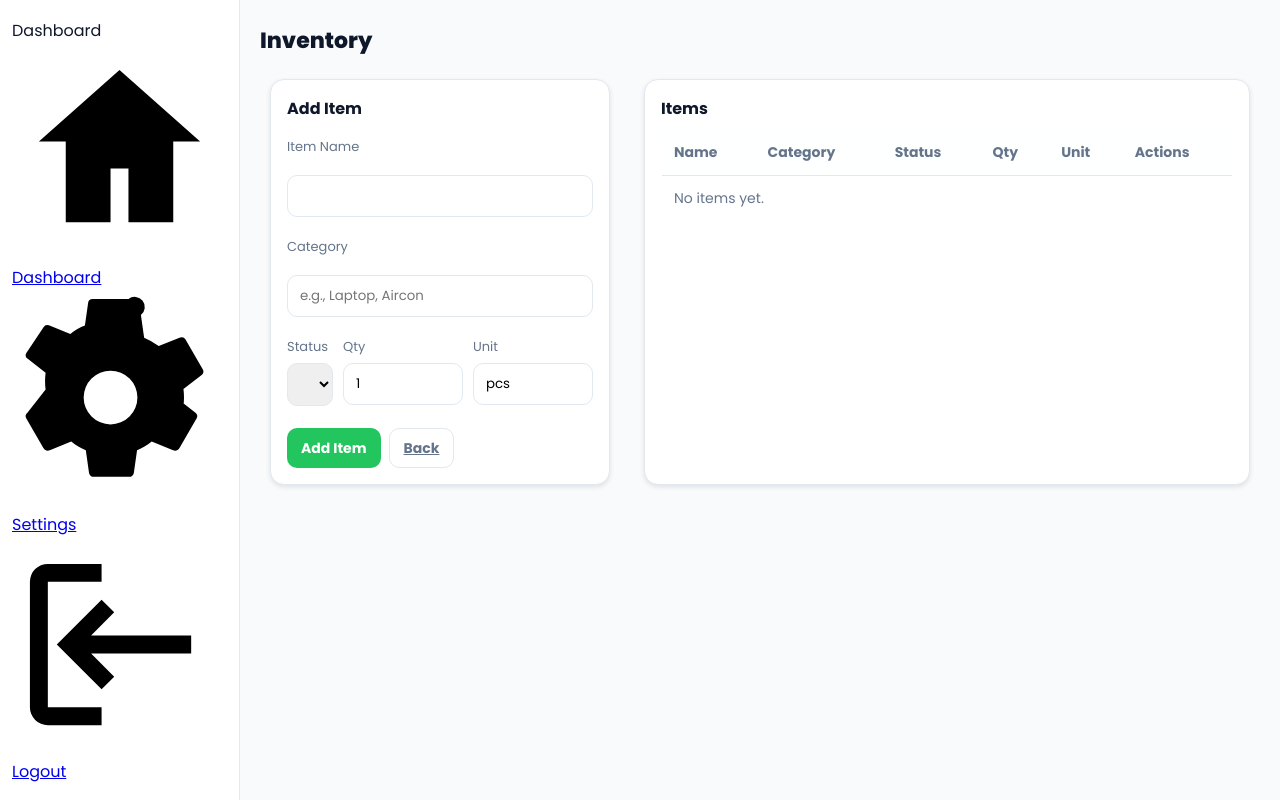
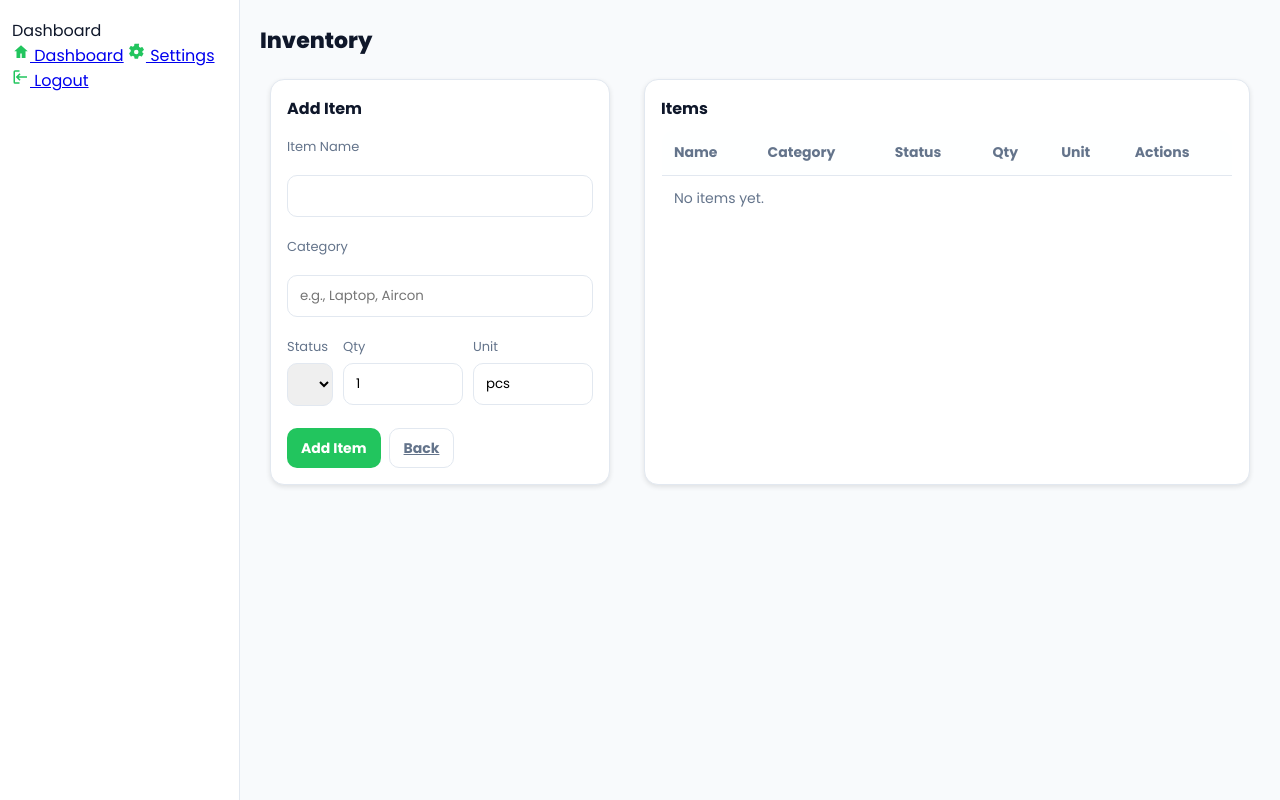
Before and after one commit to bscsBaynosa/procurement-inventory-system, a PHP site: page /templates/custodian/inventory.php in a window 1280 px wide. Run offline with PHP 8.4, Linux system fonts and the light colour scheme.

Commit message:
UI: enforce consistent module icon sizes via global .nav svg rule in main.css

```diff
--- a/public/css/main.css
+++ b/public/css/main.css
@@ -119,3 +119,11 @@ input, select, textarea, button {
 .btn.full { width: 100%; }
 .modal-backdrop { animation: fadeIn .15s ease; }
 @keyframes fadeIn { from { opacity: 0 } to { opacity: 1 } }
+
+/* Global nav icon sizing for consistent module icons */
+.nav svg {
+    width: 18px;
+    height: 18px;
+    fill: var(--accent, #22c55e);
+    flex: 0 0 18px;
+}
```
